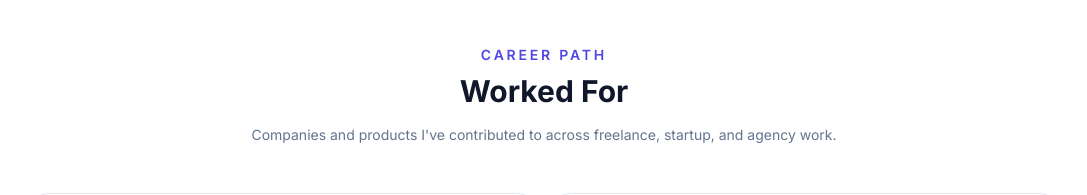
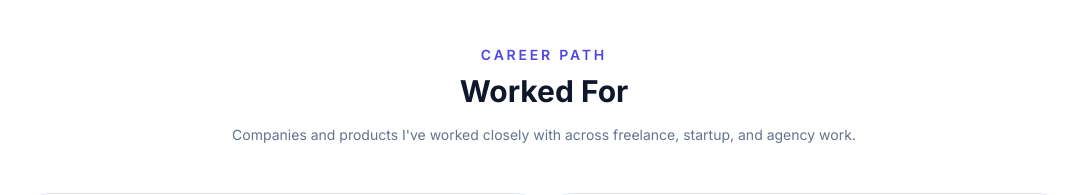
Before and after one commit to somashekhar34/Soma-portfolio, a React (Vite) app: page / in a window 1280 px wide. Shown: the part 3120-3315 px from the top of the page, without its empty margins (96-1183 px from the left). Built offline with nearby package versions, Linux system fonts and the light colour scheme.

Commit message:
Reword Worked For subtitle to "worked closely with"
Co-Authored-By: Claude Sonnet 5 <noreply@anthropic.com>
Claude-Session: https://claude.ai/code/session_01EZfiFERWJXWrp4h4xu1B5D

```diff
--- a/src/components/WorkedFor.tsx
+++ b/src/components/WorkedFor.tsx
@@ -15,7 +15,7 @@ export default function WorkedFor() {
           Worked For
         </h2>
         <p className="mx-auto mt-4 max-w-2xl text-center text-sm text-slate-500 dark:text-slate-400">
-          Companies and products I've contributed to across freelance, startup, and agency work.
+          Companies and products I've worked closely with across freelance, startup, and agency work.
         </p>
 
         <div className="mt-12 grid gap-5 sm:grid-cols-2">
```
